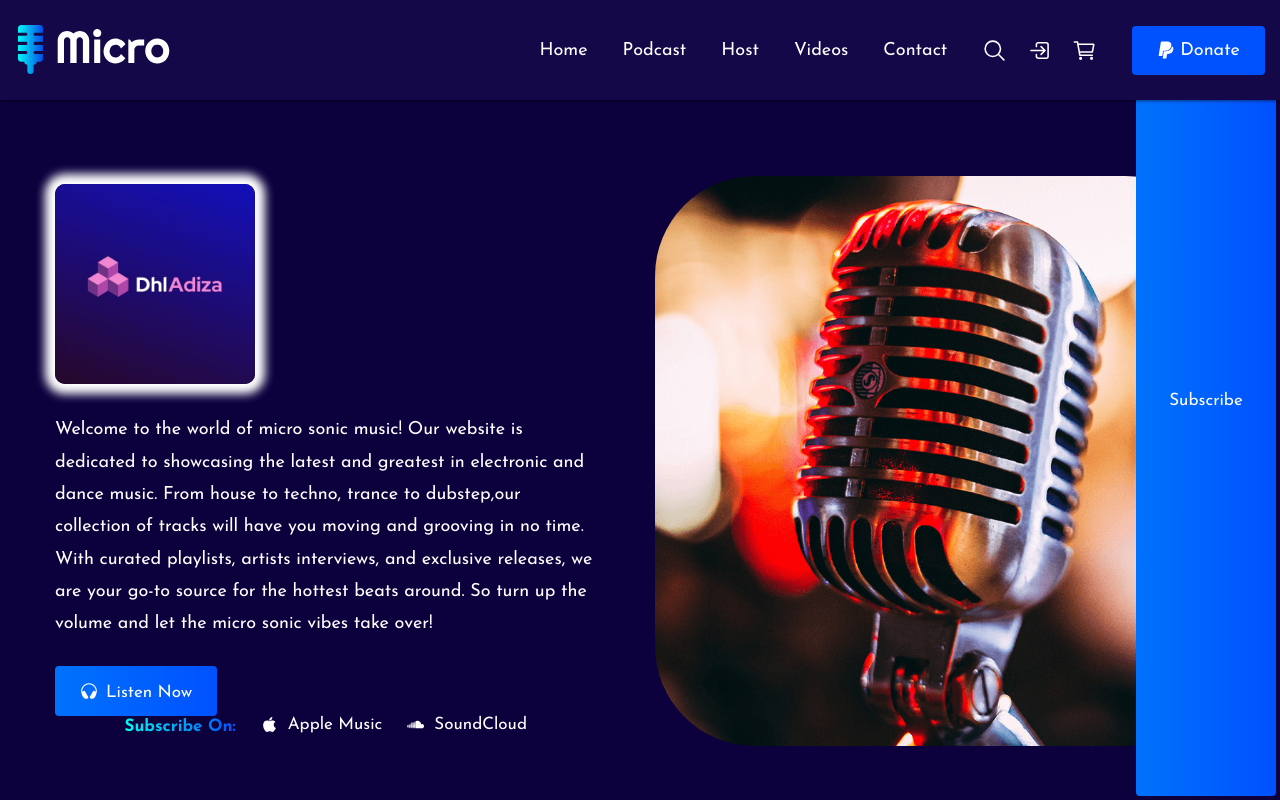
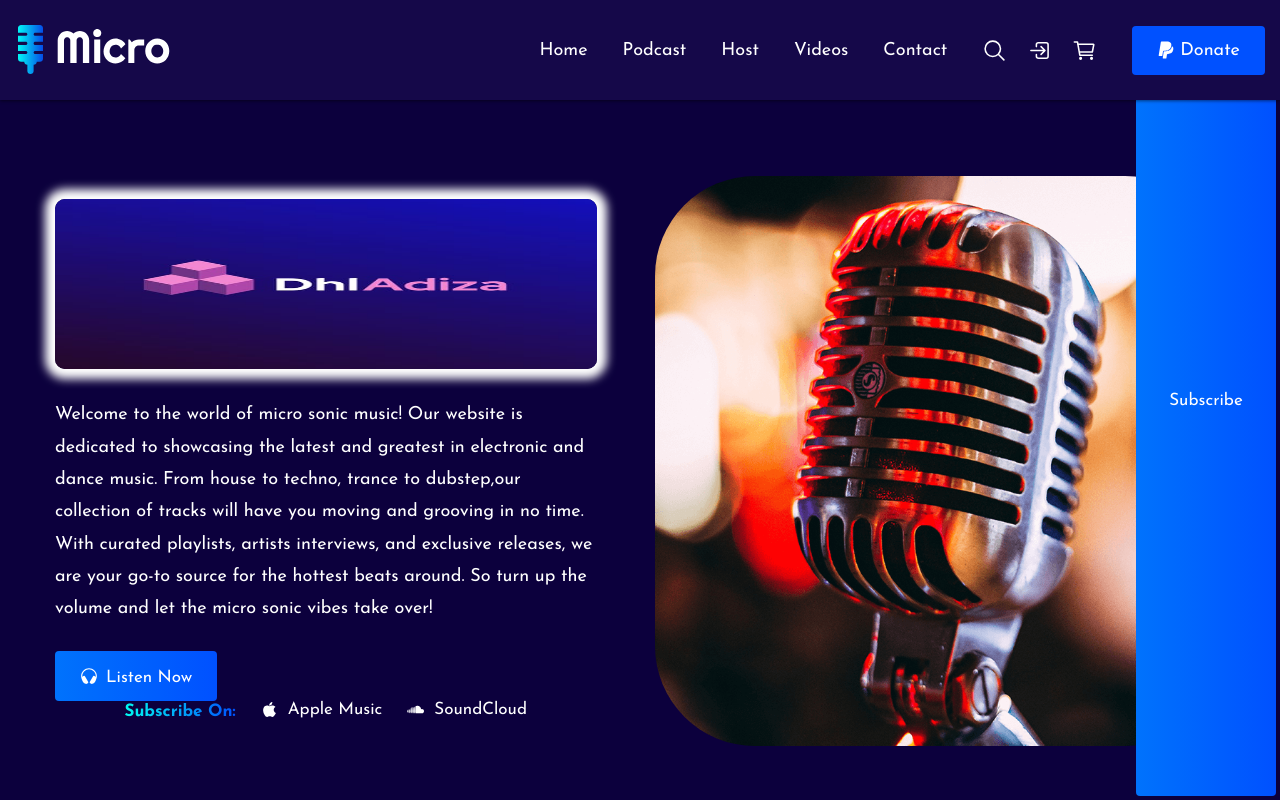
Before and after one commit to Intellidevelopers/micro-sonic-music, a plain HTML site: page index.html in a window 1280 px wide. Shown: the top 800 px of the page. Drawn offline with nearby package versions, Linux system fonts and the light colour scheme.

Commit message:
Update index.html

```diff
--- a/index.html
+++ b/index.html
@@ -114,7 +114,7 @@ Chi<!DOCTYPE html>
 
         <div class="hero-content">
 
-          <img style="height: 200px; width: 200px; border: none; box-shadow: 0px 0px 10px 10px; border-radius: 10px;" src="./assets/images/dhl-logo.jpg" alt="Podcast" class="hero-title">
+          <img style="height: 170px; width: 100%; border: none; box-shadow: 0px 0px 10px 10px; border-radius: 10px;" src="./assets/images/dhl-logo.jpg" alt="Podcast" class="hero-title">
 
           <p class="hero-text">
             Welcome to the world of micro sonic music! Our website is dedicated to showcasing the latest and greatest in electronic and dance music. From house to techno, trance to dubstep,our
```
